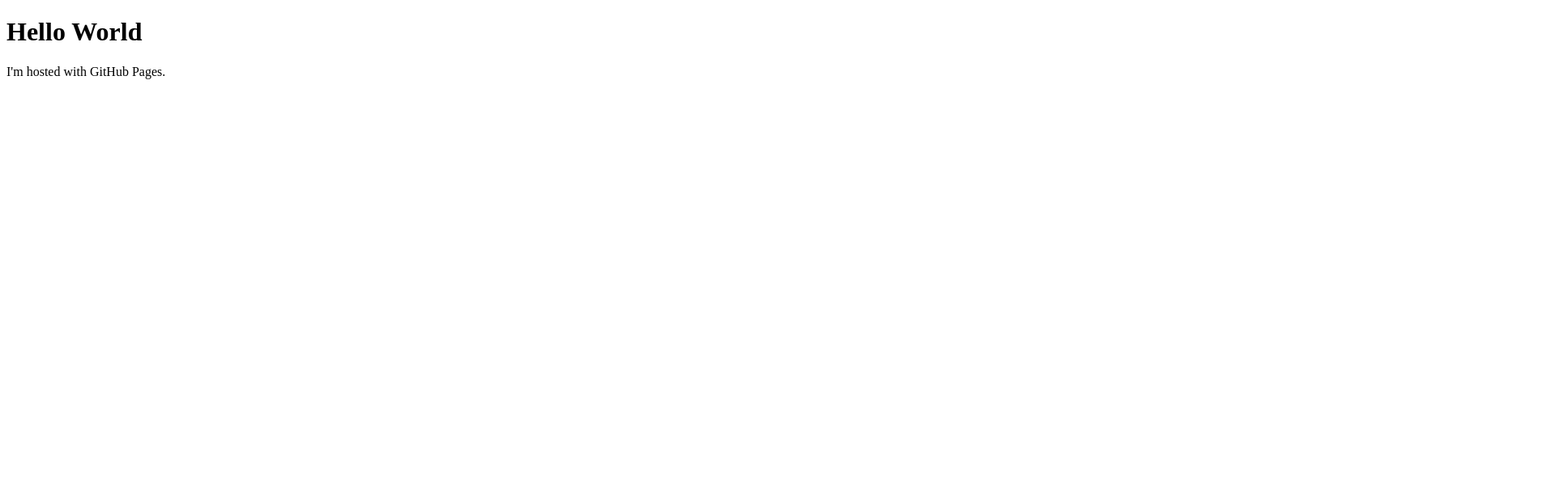
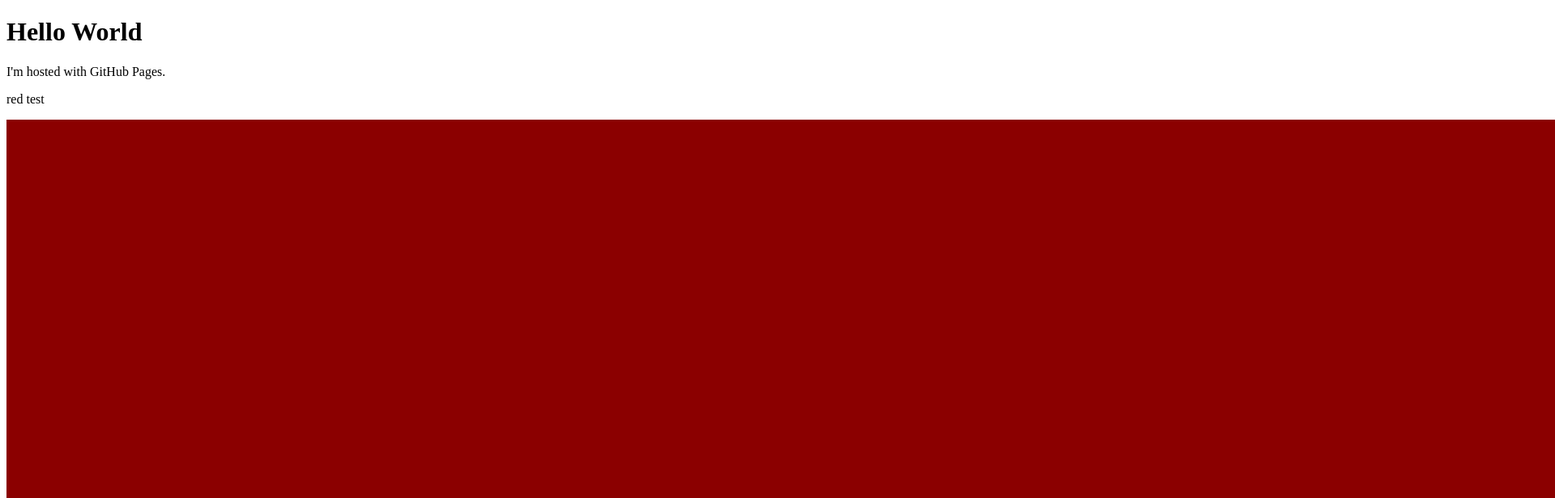
Before and after one commit to PossiblyRandom/possiblyrandom.github.io, a plain HTML site: page index.html in a window 1280 px wide. Shown: the top 616 px of the page at 81% size, 1920 px wide, since content can reach past the window. Drawn offline with Linux system fonts and the light colour scheme.

Commit message:
image test 1

```diff
--- a/index.html
+++ b/index.html
@@ -10,5 +10,7 @@
 <body>
 <h1>Hello World</h1>
 <p>I'm hosted with GitHub Pages.</p>
+<p>red test</p>
+<img src="red_test.png">
 </body>
 </html>
```
Also changed, not shown: red_test.png (added).
